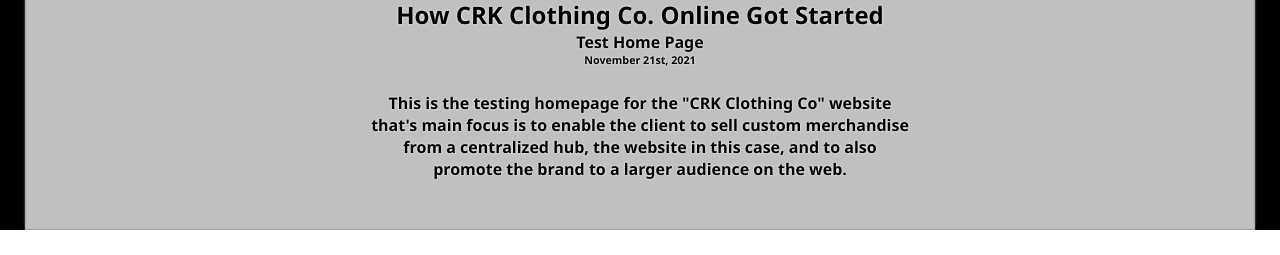
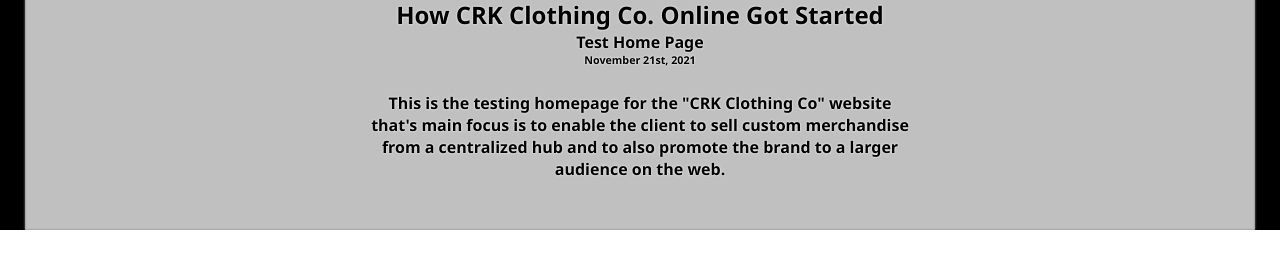
Before and after one commit to adolfo-jimenez/crk-clothing-co, a plain HTML site: page index.html in a window 1280 px wide. Shown: the part 821-1076 px from the top of the page. Drawn offline with Linux system fonts and the light colour scheme.

Commit message:
Yaml code test 2.

```diff
--- a/index.html
+++ b/index.html
@@ -35,7 +35,7 @@
             <h1>How CRK Clothing Co. Online Got Started</h1>
             <h4>Test Home Page</h4>
             <h6>November 21st, 2021</h6>
-            <p>This is the testing homepage for the "CRK Clothing Co" website that's main focus is to enable the client to sell custom merchandise from a centralized hub, the website in this case, and to also promote the brand to a larger audience on the web.</p>
+            <p>This is the testing homepage for the "CRK Clothing Co" website that's main focus is to enable the client to sell custom merchandise from a centralized hub and to also promote the brand to a larger audience on the web.</p>
         </div>
 
     </section>
```
